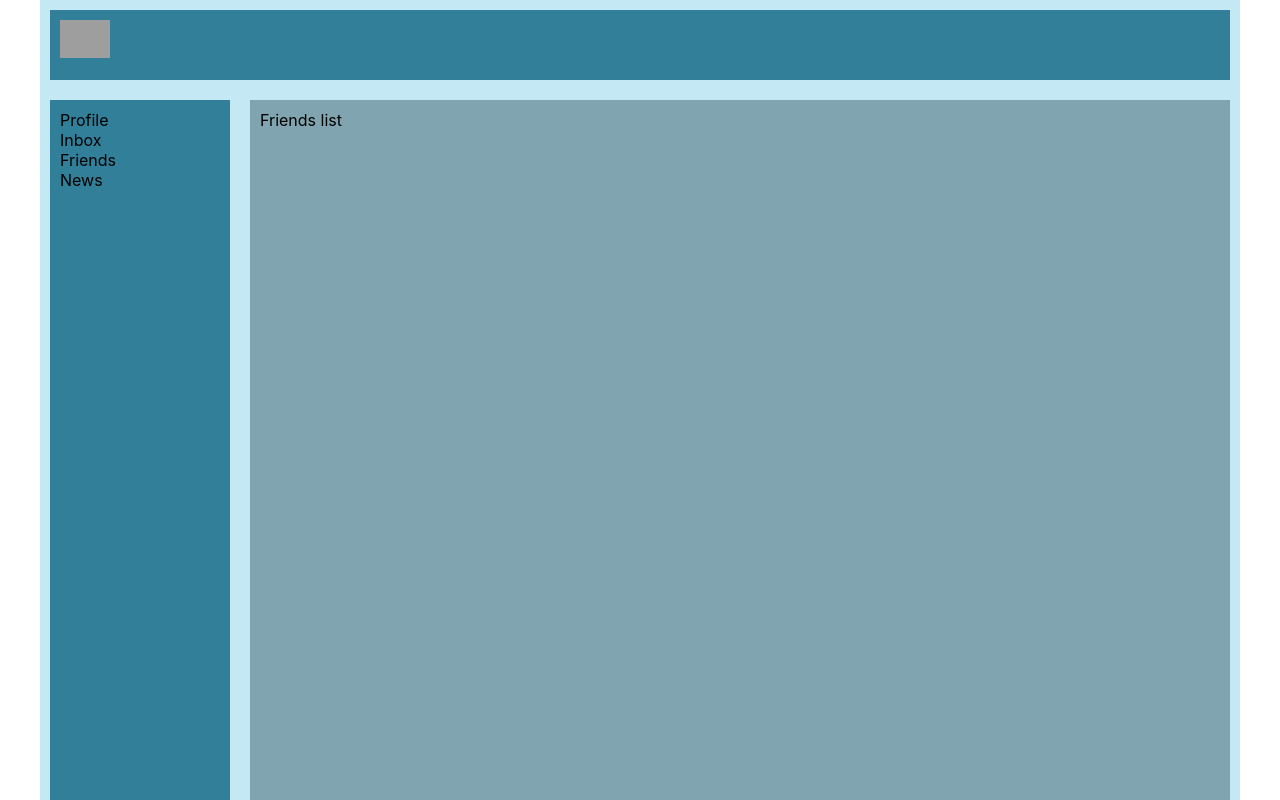
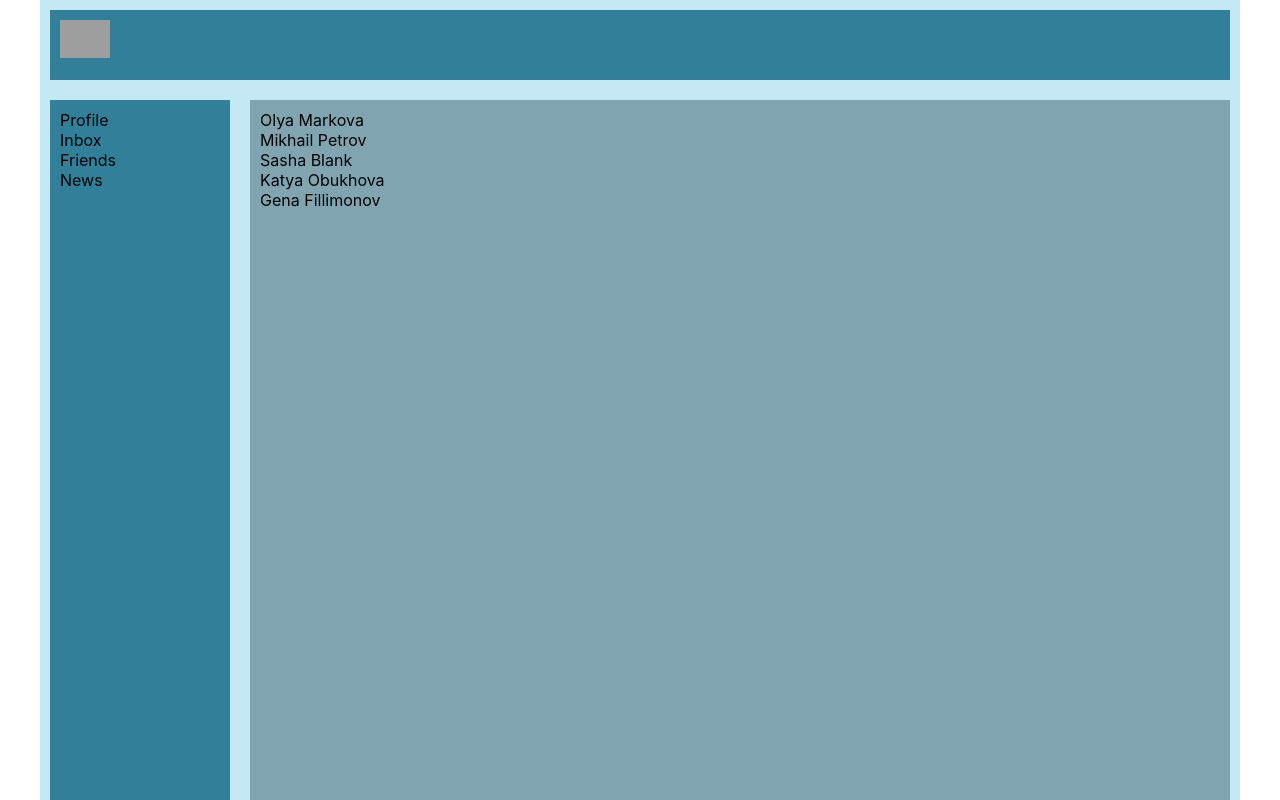
Before and after one commit to eliseevais/samurai_2_0, a React (Create React App) app: page /friends in a window 1280 px wide. Shown: the top 800 px of the page. Built offline with nearby package versions, Linux system fonts and the light colour scheme; grey boxes are pictures that could not be loaded.

Commit message:
lesson 27.2

```diff
--- a/src/App.js
+++ b/src/App.js
@@ -17,9 +17,10 @@ const App = (props) => {
           <Routes>
             <Route path="/profile" element={<Profile posts={props.posts} />} />
             <Route path="/dialogs/*" element={<Dialogs dialogs={props.dialogs}
-            messages={props.messages} />} />
-            <Route path="/news" element={<News />} />
-            <Route path="/friends" element={<Friends />} />
+              messages={props.messages} />} />
+            <Route path="/friends" element={<Friends
+              friendsList={props.friendsList} />} />
+            <Route path="/news" element={<News newsFromApp={props.newsFromIndexJS} />} />
           </Routes>
         </div>
       </div>
--- a/src/components/Friends/Friends.jsx
+++ b/src/components/Friends/Friends.jsx
@@ -1,9 +1,27 @@
+import { NavLink } from "react-router-dom";
 import styles from "./Friends.module.css";
 
+const FriendsItem = (props) => {
+
+  let path="#";
+
+  return (
+    <div className={styles.friendsItem}>
+      <NavLink to={path}>{props.name} {props.surname}</NavLink>
+    </div>
+  )
+}
+
 const Friends = (props) => {
+
+  let friendsListNew = props.friendsList.map(friend => <FriendsItem name={friend.name}
+    surname={friend.surname} key={friend.id} />)
+
   return (
     <div className={styles.friendsListWrapper}>
-      Friends list
+      <div>
+        {friendsListNew}
+      </div>
     </div>
   )
 }
--- a/src/components/Friends/Friends.module.css
+++ b/src/components/Friends/Friends.module.css
@@ -1,3 +1,16 @@
 .friendsListWrapper {
   padding: 10px;
 }
+
+.friendsItem {
+  display: flex;
+}
+
+.friendsItem a {
+  color: black
+}
+
+.friendsItem a:active,
+.friendsItem a:focus {
+  color: #C4E9F5;
+}
--- a/src/components/News/News.jsx
+++ b/src/components/News/News.jsx
@@ -1,9 +1,25 @@
+import { NavLink } from "react-router-dom";
 import styles from "./News.module.css";
 
+const NewsItem = (props) => {
+  let path="#";
+  return (
+    <div className={styles.newsItem}>
+      <NavLink to={path}>{props.data} || {props.newsText}</NavLink>
+    </div>
+  )
+}
+
 const News = (props) => {
+
+  let newsToWall = props.newsFromApp.map(newsItem => <NewsItem
+    data={newsItem.data} newsText={newsItem.newsText}  key={newsItem.id} />)
+
+  console.log(newsToWall, "news")
+
   return (
     <div className={styles.newsWrapper}>
-      News
+      {newsToWall}
     </div>
   )
 }
--- a/src/components/News/News.module.css
+++ b/src/components/News/News.module.css
@@ -1,3 +1,12 @@
 .newsWrapper {
   padding: 10px;
 }
+
+.newsItem a {
+  color: black
+}
+
+.newsItem a:active,
+.newsItem a:focus {
+  color: #C4E9F5;
+}
--- a/src/index.js
+++ b/src/index.js
@@ -21,14 +21,32 @@ let store = {
     { id: 1, postText: "Hello, friends!", likesCount: 8 },
     { id: 2, postText: "How are you doing?", likesCount: 9 },
     { id: 3, postText: "I am fine!", likesCount: 4 },
+  ],
+  friendsData: [
+    { id: 1, name: "Olya", surname: "Markova"},
+    { id: 2, name: "Mikhail", surname: "Petrov"},
+    { id: 3, name: "Sasha", surname: "Blank"},
+    { id: 4, name: "Katya", surname: "Obukhova"},
+    { id: 5, name: "Gena", surname: "Fillimonov"},
+  ],
+  newsData: [
+    {id: 1, newsText: "I took a start!", data: "2023-08-07"},
+    {id: 2, newsText: "I like my study course.", data: "2023-08-10"},
+    {id: 3, newsText: "I can do it easy.", data: "2023-08-13"},
+    {id: 4, newsText: "My temp is very good.", data: "2023-08-22"}
   ]
 }
 
 const root = ReactDOM.createRoot(document.getElementById('root'));
 root.render(
   <React.StrictMode>
-    <App dialogs={store.dialogsData} messages={store.messagesData}
-      posts={store.postsData} />
+    <App
+      dialogs={store.dialogsData}
+      messages={store.messagesData}
+      posts={store.postsData}
+      friendsList={store.friendsData}
+      newsFromIndexJS={store.newsData}
+    />
   </React.StrictMode>
 );
 
```
